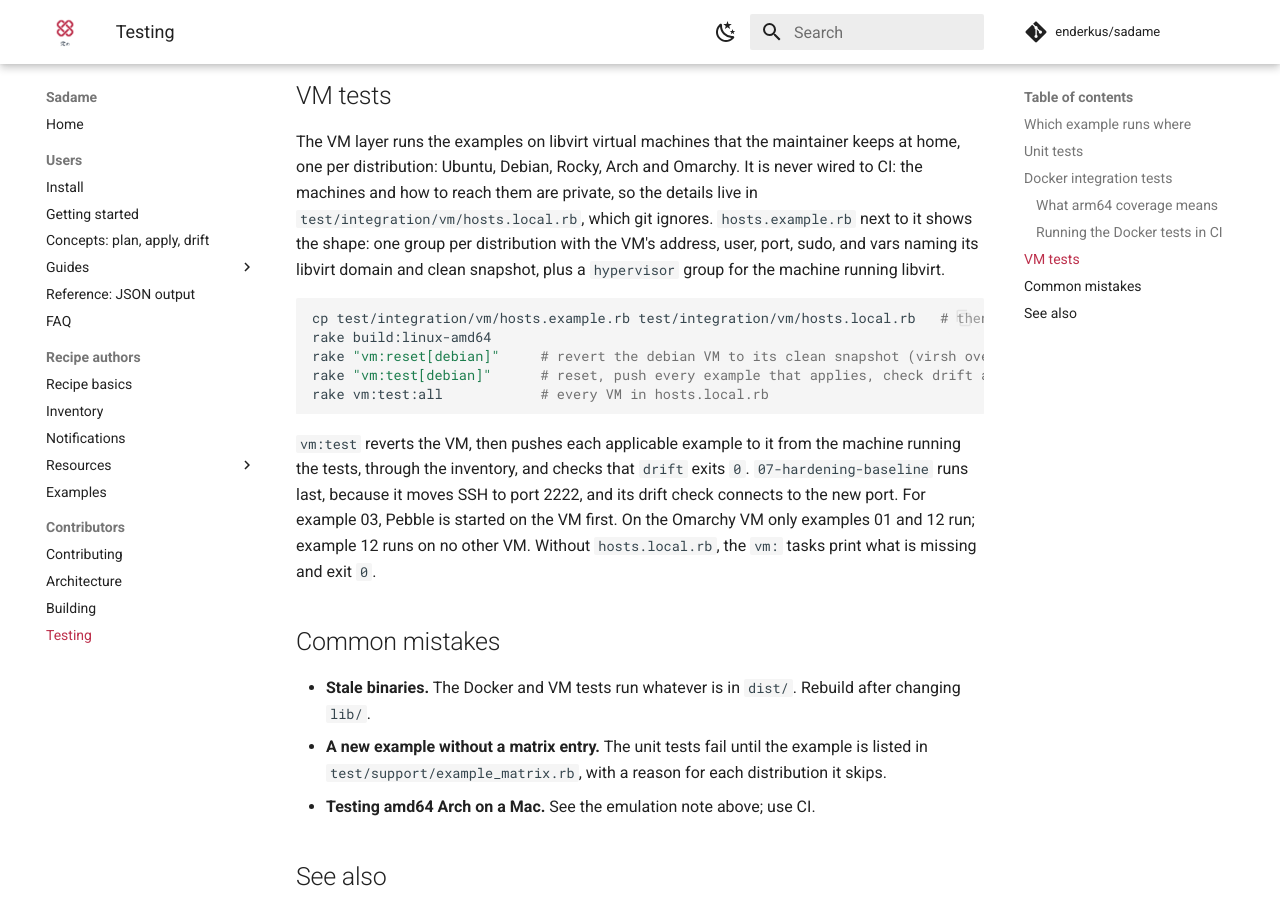
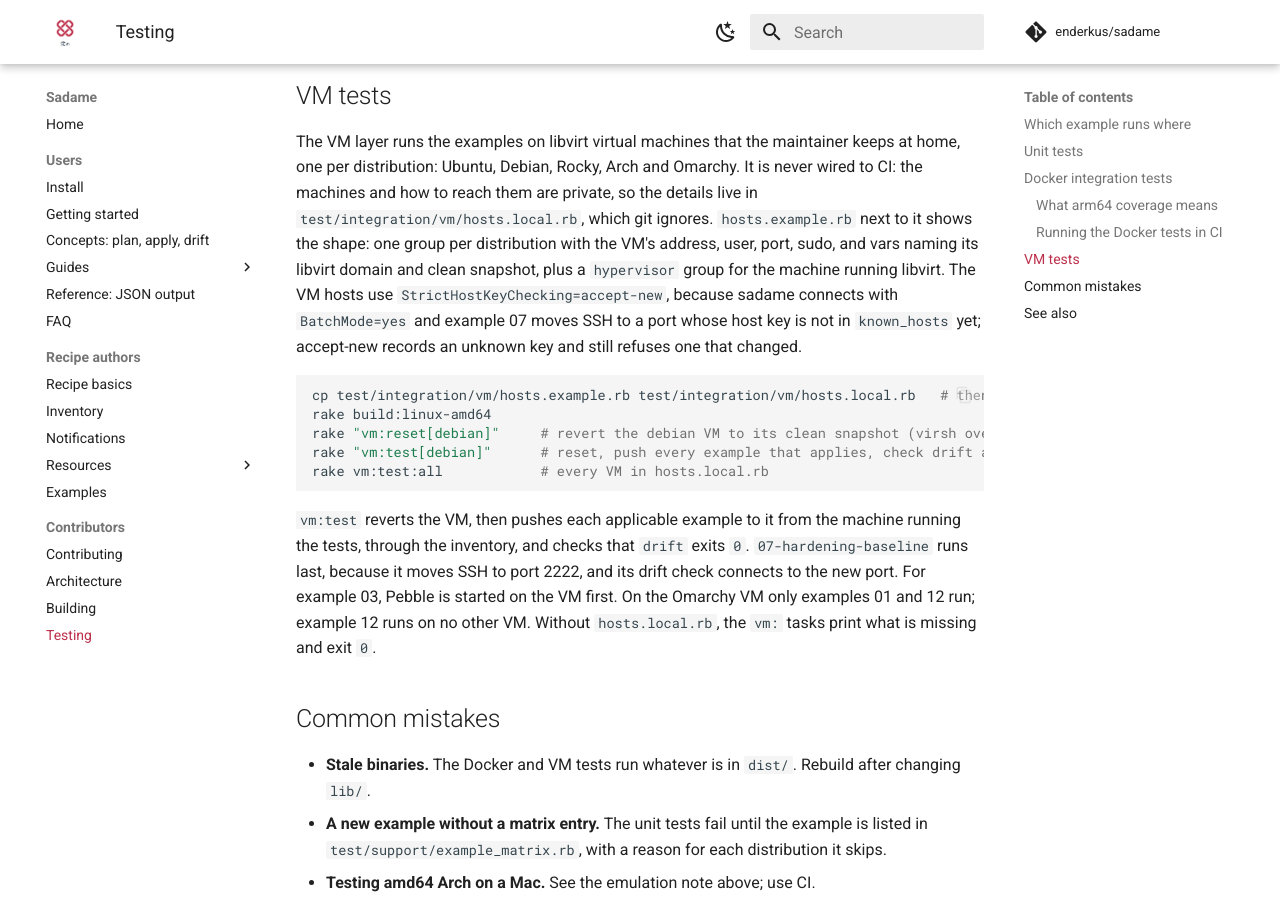
Before and after one commit to amassivus/sadame, an MkDocs documentation site: the page built from docs/contributing/testing.md, in a window 1280 px wide and 900 px high, scrolled down 3042 px. Built offline with MkDocs 1.6.1 and Material for MkDocs 9.7.7, drawn with Linux system fonts in a browser that asks for light colours; comment, search, counter and statistics services are not loaded.

Commit message:
test: accept new VM host keys and rename the libvirt domain var
sadame connects with BatchMode=yes, so after example 07 moves SSH to port
2222 the drift check would be refused: that port's host key is not in
known_hosts. The example VM inventory now uses
StrictHostKeyChecking=accept-new, which records unknown keys and still
refuses changed ones. The libvirt domain var is renamed to
libvirt_domain so it cannot be mistaken for the domain var of example 03.

````diff
--- a/docs/contributing/testing.md
+++ b/docs/contributing/testing.md
@@ -139,7 +139,11 @@ are private, so the details live in `test/integration/vm/hosts.local.rb`,
 which git ignores. `hosts.example.rb` next to it shows the shape: one group
 per distribution with the VM's address, user, port, sudo, and vars naming
 its libvirt domain and clean snapshot, plus a `hypervisor` group for the
-machine running libvirt.
+machine running libvirt. The VM hosts use
+`StrictHostKeyChecking=accept-new`, because sadame connects with
+`BatchMode=yes` and example 07 moves SSH to a port whose host key is not
+in `known_hosts` yet; accept-new records an unknown key and still refuses
+one that changed.
 
 ```sh
 cp test/integration/vm/hosts.example.rb test/integration/vm/hosts.local.rb   # then edit it
````
Also changed, not shown: 2 other files.
